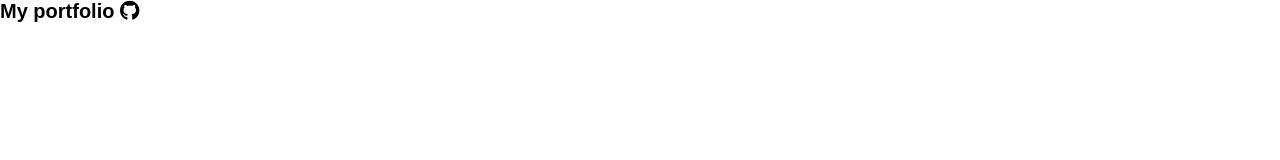
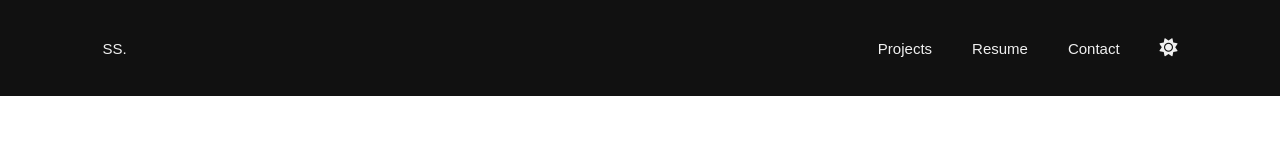
Before and after one commit to Salman-itShaala/batch-14-portfolio-project, a plain HTML site: page index.html in a window 1280 px wide. Drawn offline with Linux system fonts and the light colour scheme.

Commit message:
completed header

```diff
--- a/index.html
+++ b/index.html
@@ -14,7 +14,21 @@
     />
   </head>
   <body>
-    <h1>My portfolio <i class="fa-brands fa-github"></i></h1>
+    <header>
+      <div class="header-left">
+        <a href="/">SS.</a>
+      </div>
+      <nav>
+        <ul>
+          <li><a href="#">Projects</a></li>
+          <li><a href="#">Resume</a></li>
+          <li><a href="#">Contact</a></li>
+          <li>
+            <button><i class="fa-solid fa-sun"></i></button>
+          </li>
+        </ul>
+      </nav>
+    </header>
     <script src="script.js"></script>
   </body>
 </html>
--- a/style.css
+++ b/style.css
@@ -10,6 +10,7 @@
   --light-text-color: #f0f0f0;
   --heading-color: #fff;
   --text-color: #c4c4c4;
+  --common-padding: 0 8vw;
   font-size: 10px;
 }
 
@@ -22,3 +23,36 @@ body {
   font-family: monospace;
 
 */
+a {
+  color: var(--light-text-color);
+  text-decoration: none;
+}
+
+ul {
+  list-style: none;
+}
+
+header {
+  font-size: 1.5rem;
+  display: flex;
+  justify-content: space-between;
+  padding: var(--common-padding);
+  background-color: var(--light-bg-color);
+  color: var(--light-text-color);
+  height: 12vh;
+  align-items: center;
+}
+
+nav ul {
+  display: flex;
+  align-items: center;
+  gap: 4rem;
+}
+
+nav ul li button {
+  background-color: transparent;
+  border: none;
+  color: var(--light-text-color);
+  font-size: 1.8rem;
+  cursor: pointer;
+}
```
